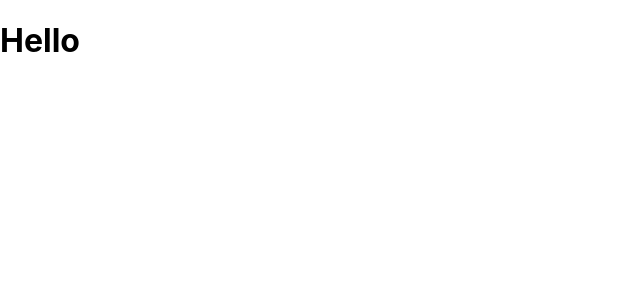
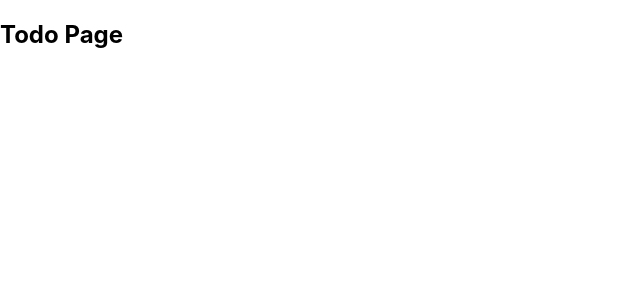
Before and after one commit to ksm9317/todolist, a JavaScript app: page /todo in a window 1280 px wide. Shown: the top 300 px of the page, without its empty margins (0-640 px from the left). Built offline with nearby package versions, Linux system fonts and the light colour scheme; the HTML template or start-up script is replaced by a standard one.

Commit message:
create login, todo page

```diff
--- a/package.json
+++ b/package.json
@@ -8,6 +8,7 @@
     "@testing-library/user-event": "^13.5.0",
     "react": "^18.2.0",
     "react-dom": "^18.2.0",
+    "react-router-dom": "^6.3.0",
     "react-scripts": "5.0.1",
     "web-vitals": "^2.1.4"
   },
--- a/src/App.js
+++ b/src/App.js
@@ -1,11 +1,17 @@
 // import './App.css';
+import { BrowserRouter as Router, Routes, Route } from 'react-router-dom';
+import Login from './page/Login';
+import Todo from './page/Todo';
 
 function App() {
   return (
     <div className="App">
-      <header className="App-header">
-        <h1>Hello</h1>
-      </header>
+      <Router>
+        <Routes>
+          <Route path="/" exact element={<Login />} />
+          <Route path="/todo" element={<Todo />} />
+        </Routes>
+      </Router>
     </div>
   );
 }
--- /dev/null
+++ b/src/page/Login.js
@@ -0,0 +1,9 @@
+function Login() {
+  return (
+    <>
+      <h2>Login Page</h2>
+    </>
+  );
+}
+
+export default Login;
--- /dev/null
+++ b/src/page/Todo.js
@@ -0,0 +1,9 @@
+function Todo() {
+  return (
+    <>
+      <h2>Todo Page</h2>
+    </>
+  );
+}
+
+export default Todo;
```
Also changed, not shown: 1 other file (tests, documents, lock files or other folders).
